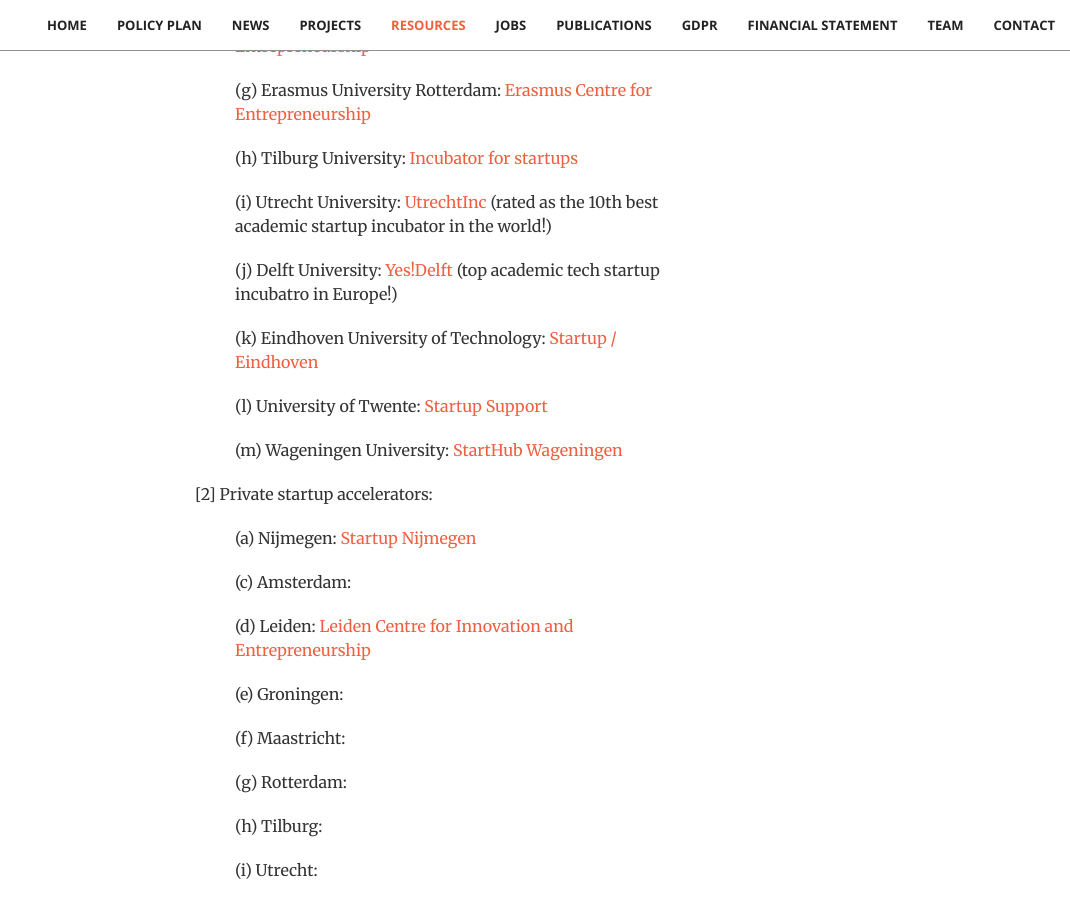
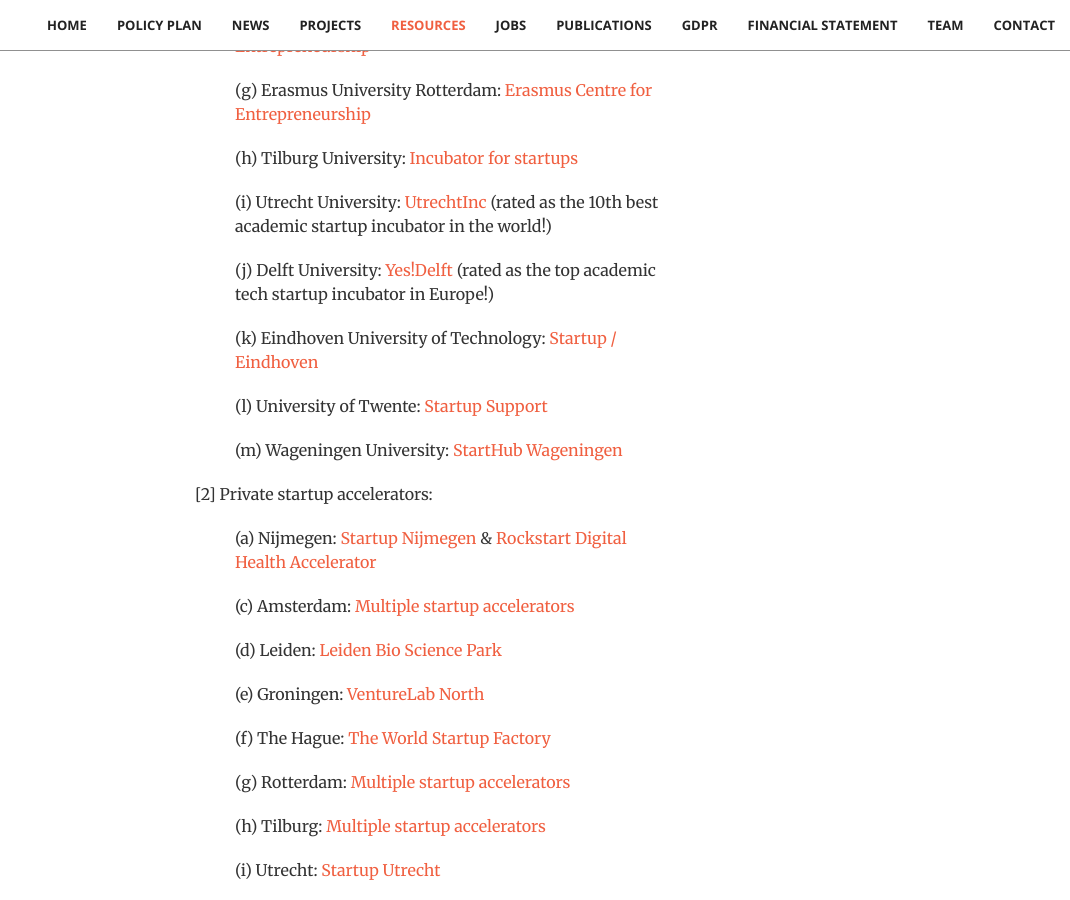
Before and after one commit to stichting-solaris/stichting-solaris.github.io, a Jekyll site: the page built from index.html, in a window 1280 px wide and 900 px high, scrolled down 14429 px. Shown: the whole window, without its empty margins (210-1280 px from the left). Built offline with Jekyll 4.4.1, drawn with Linux system fonts in a browser that asks for light colours; some of the changed text lies outside the part shown.

Commit message:
Update resources.html

```diff
--- a/_includes/resources.html
+++ b/_includes/resources.html
@@ -145,8 +145,8 @@
                     Incubator for startups</a></p>
                 <p class="tab">(i) Utrecht University: <a href="https://utrechtinc.nl/">UtrechtInc</a> (rated as the 10th best
                     academic startup incubator in the world!)</p>
-                <p class="tab">(j) Delft University: <a href="https://www.yesdelft.com/">Yes!Delft</a> (top academic tech startup
-                    incubatro in Europe!)</p>
+                <p class="tab">(j) Delft University: <a href="https://www.yesdelft.com/">Yes!Delft</a> (rated as the top academic tech startup
+                    incubator in Europe!)</p>
                 <p class="tab">(k) Eindhoven University of Technology:
                     <a href="https://www.tue.nl/en/our-university/community/startupeindhoven/">Startup / Eindhoven</a></p>
                 <p class="tab">(l) University of Twente: <a href="https://www.utwente.nl/en/business/support-for-start-ups/">
@@ -154,19 +154,24 @@
                 <p class="tab">(m) Wageningen University: <a href="http://www.starthubwageningen.nl/">StartHub Wageningen</a></p>
 
                 <p>[2] Private startup accelerators:</p>
-                <p class="tab">(a) Nijmegen: <a href="">Startup Nijmegen</a></p>
-                <p class="tab">(c) Amsterdam: <a href=""></a></p>
-                <p class="tab">(d) Leiden: <a href="https://plnt.nl/en/">Leiden Centre for Innovation and Entrepreneurship</a></p>
-                <p class="tab">(e) Groningen: <a href=""></a></p>
-                <p class="tab">(f) Maastricht: <a href=""></a></p>
-                <p class="tab">(g) Rotterdam: <a href=""></a></p>
-                <p class="tab">(h) Tilburg: <a href=""></a></p>
-                <p class="tab">(i) Utrecht: <a href=""></a></p>
-                <p class="tab">(j) Delft: <a href=""></a></p>
-                <p class="tab">(k) Eindhoven: <a href=""></a></p>
-                <p class="tab">(l) Twente: <a href=""></a></p>
-                <p class="tab">(m) Wageningen: <a href=""></a></p>
-                <p class="tab">(n) Heerlen: <a href=""></a></p>
+                <p class="tab">(a) Nijmegen: <a href="https://www.startupnijmegen.nl/">Startup Nijmegen</a> &
+                     <a href="https://noviotechcampus.com/foo/rockstart-digital-health-accelerator/">
+                         Rockstart Digital Health Accelerator</a></p>
+                <p class="tab">(c) Amsterdam:
+                    <a href="https://www.iamsterdam.com/en/business/startupamsterdam/hubs/accelerators-and-incubators">
+                        Multiple startup accelerators</a></p>
+                <p class="tab">(d) Leiden: <a href="leidenbiosciencepark.nl">Leiden Bio Science Park</a></p>
+                <p class="tab">(e) Groningen: <a href="https://venturelabinternational.com/north/">VentureLab North</a></p>
+                <p class="tab">(f) The Hague: <a href="https://worldstartupfactory.com/">The World Startup Factory</a></p>
+                <p class="tab">(g) Rotterdam:
+                    <a href="https://www.wetechrotterdam.com/news/rotterdam-startup-ecosystem-guide">
+                        Multiple startup accelerators</a></p>
+                <p class="tab">(h) Tilburg: <a href="https://www.makeitintilburg.com/en/make-it/startup-city">
+                    Multiple startup accelerators</a></p>
+                <p class="tab">(i) Utrecht: <a href="https://startup.utrechtregion.com/">Startup Utrecht</a></p>
+                <p class="tab">(j) Eindhoven: <a href="https://www.hightechxl.com/">HightechXL</a></p>
+                <p class="tab">(k) Twente: <a href="https://www.startuptwente.nl/nl/home">Startup Twente</a></p>
+                <p class="tab">(l) Wageningen: <a href="https://start-life.nl/">StartLife</a></p>
 
                 <p>[3] Private agencies and platforms matching startups with private investors:</p>
 
```
